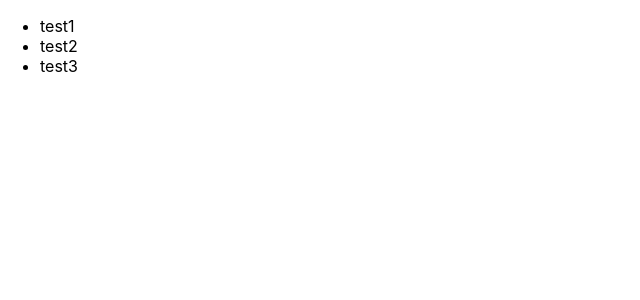
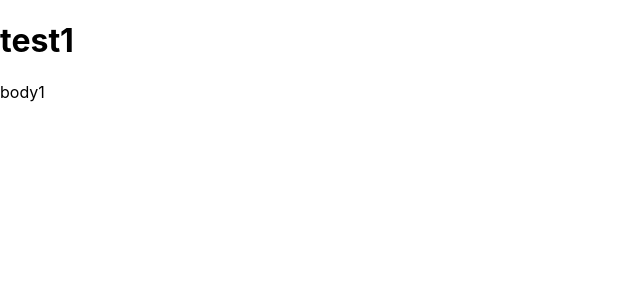
Before and after one commit to rhkd4560/learn-redux-middleware, a React (Create React App) app: page /1 in a window 1280 px wide. Shown: the top 300 px of the page, without its empty margins (0-640 px from the left). Built offline with nearby package versions, Linux system fonts and the light colour scheme.

Commit message:
react-router-dom 추가 후 페이지 분리

```diff
--- a/package.json
+++ b/package.json
@@ -6,6 +6,7 @@
     "react": "^16.9.0",
     "react-dom": "^16.9.0",
     "react-redux": "^7.1.3",
+    "react-router-dom": "^5.1.2",
     "react-scripts": "3.2.0",
     "redux": "^4.0.4",
     "redux-devtools-extension": "^2.13.8",
--- a/src/App.js
+++ b/src/App.js
@@ -1,10 +1,14 @@
 import React from 'react';
-import PostListContainer from './containers/PostListContainer';
-
+import { Route } from 'react-router-dom';
+import PostListPage from './pages/PostListPage'
+import PostPage from './pages/PostPage'
 
 function App() {
   return (
-    <PostListContainer />
+    <>
+      <Route path="/" component = {PostListPage} exact/>
+      <Route path="/:id" component= {PostPage} />
+    </>
   );
 }
 
--- a/src/api/posts.js
+++ b/src/api/posts.js
@@ -24,7 +24,7 @@
     return posts;
 }
 
-export const getPostById = async (id) => {
+export const getPostById = async id => {
     await sleep(500);
     return posts.find(post => post.id === id);
 }
--- /dev/null
+++ b/src/components/Post.js
@@ -0,0 +1,13 @@
+import React from 'react';
+
+function Post({ post }){
+    const { title, body } = post;
+    return(
+        <div>
+            <h1>{title}</h1>
+            <p>{body}</p>
+        </div>
+    );
+}
+
+export default Post;
--- a/src/components/PostList.js
+++ b/src/components/PostList.js
@@ -1,11 +1,14 @@
 import React from 'react';
+import { Link } from 'react-router-dom';
 
 function PostList({ posts }) {
     return(
         <ul>
             {
                 posts.map(post => (
-                <li key={post.id}>{post.title}</li>
+                <li key={post.id}>
+                    <Link to = {`/${post.id}`}>{post.title}</Link>
+                </li>
             ))}
         </ul>
     );
--- /dev/null
+++ b/src/containers/PostContainer.js
@@ -0,0 +1,23 @@
+import React, { useEffect } from 'react';
+import { useSelector, useDispatch } from 'react-redux';
+import { getPost } from '../modules/posts';
+import Post from '../components/Post'
+
+function PostContainer({ postId }){
+    const { data, loading, error} = useSelector(state => state.posts.post);
+    const dispatch = useDispatch();
+
+    useEffect(() => {
+        dispatch(getPost(postId));
+    }, [postId, dispatch]);
+
+    if (loading) return <div>로딩중...</div>
+    if (error) return <div>에러 발생!</div>
+    if (!data) return null;
+
+    return(
+        <Post post={data}/>
+    );
+}
+
+export default PostContainer;
--- a/src/index.js
+++ b/src/index.js
@@ -9,13 +9,20 @@
 import logger from 'redux-logger'
 import { composeWithDevTools } from 'redux-devtools-extension'
 import ReduxThunk from 'redux-thunk';
+import { BrowserRouter } from 'react-router-dom';
 
 const store = createStore(
     rootReducer,
     composeWithDevTools(applyMiddleware(ReduxThunk, logger))
 );
 
-ReactDOM.render(<Provider store = {store}><App /></Provider>, document.getElementById('root'));
+ReactDOM.render(
+    <BrowserRouter>
+        <Provider store = {store}
+            ><App />
+        </Provider>
+    </BrowserRouter>,
+     document.getElementById('root'));
 
 // If you want your app to work offline and load faster, you can change
 // unregister() to register() below. Note this comes with some pitfalls.
--- a/src/modules/posts.js
+++ b/src/modules/posts.js
@@ -1,4 +1,4 @@
-import * as postsAPI from '..//api/posts';
+import * as postsAPI from '../api/posts';
 import { reducerUtils, createPromiseThunk, handleAsyncActions } from '../lib/asyncUtils';
 
 const GET_POSTS = 'GET_POSTS';
--- /dev/null
+++ b/src/pages/PostListPage.js
@@ -0,0 +1,11 @@
+import React from 'react';
+import PostListContainer from '../containers/PostListContainer';
+
+function PostListPage(){
+
+    return(
+        <PostListContainer/>
+    );
+}
+
+export default PostListPage;
--- /dev/null
+++ b/src/pages/PostPage.js
@@ -0,0 +1,14 @@
+import React from 'react';
+import PostContainer from '../containers/PostContainer';
+
+function Postpage({ match }){
+
+    const { id } = match.params;
+    const postId = parseInt(id, 10);
+
+    return(
+        <PostContainer postId={postId} />
+    );
+}
+
+export default Postpage;
```
Also changed, not shown: 1 other file (tests, documents, lock files or other folders).
